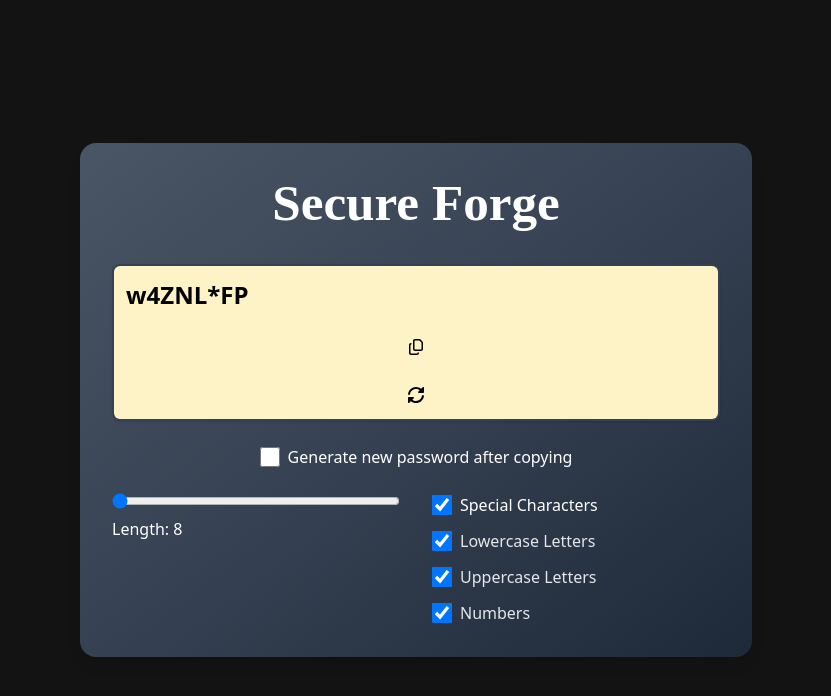
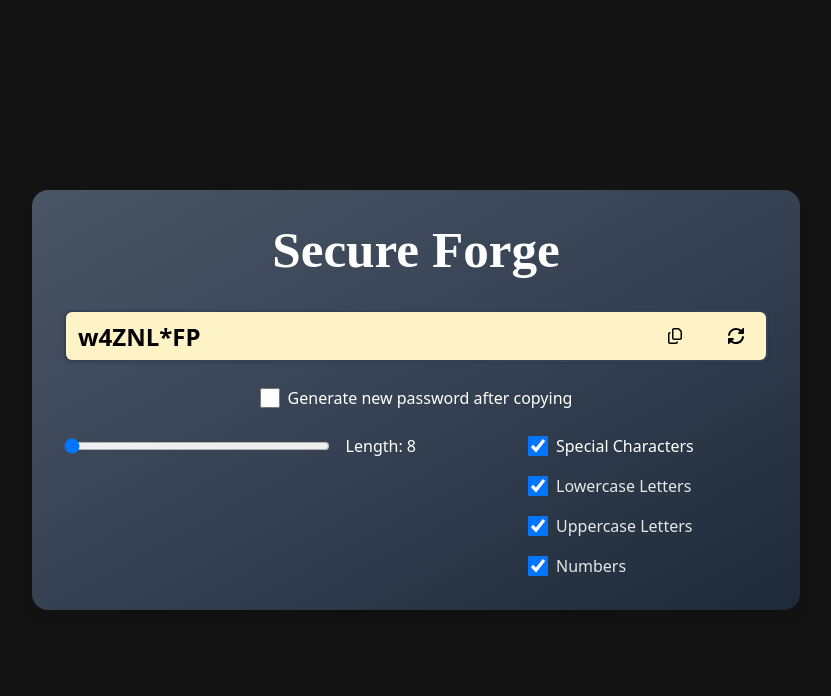
Before and after one commit to ritujha19/password-generator, a React (Vite) app: page / in a window 1280 px wide. Shown: the top 696 px of the page, without its empty margins (224-1055 px from the left). Built offline with nearby package versions, Linux system fonts and the light colour scheme.

Commit message:
updated app.jsx

```diff
--- a/src/App.jsx
+++ b/src/App.jsx
@@ -1,4 +1,4 @@
-import { useState, useCallback, useEffect } from "react";
+import { useState, useCallback, useEffect, useRef } from "react";
 import AOS from "aos";
 import "aos/dist/aos.css";
 import { FontAwesomeIcon } from "@fortawesome/react-fontawesome";
@@ -16,6 +16,8 @@ function App() {
   const [showToast, setShowToast] = useState(false);
   const [autoGenerateOnCopy, setAutoGenerateOnCopy] = useState(false);
 
+  const passwordRef = useRef(null);
+
   useEffect(() => {
     AOS.init({
       duration: 700,
@@ -25,6 +27,7 @@ function App() {
   }, []);
 
   const copyToClipboard = () => {
+    passwordRef.current?.select();
     navigator.clipboard.writeText(password);
     setShowToast(true);
     setTimeout(() => setShowToast(false), 800);
@@ -63,7 +66,7 @@ function App() {
     <>
       <div className="w-full min-h-screen flex items-center justify-center px-2 sm:px-6 md:px-10 box-border overflow-x-hidden">
         <div
-          className="w-full max-w-2xl p-4 sm:p-8 mx-auto bg-gradient-to-br from-gray-600 via-gray-700 to-gray-800 rounded-2xl shadow-lg"
+          className="w-full max-w-3xl p-4 sm:p-8 mx-auto bg-gradient-to-br from-gray-600 via-gray-700 to-gray-800 rounded-2xl shadow-lg"
           data-aos="zoom-out"
         >
           <div data-aos="fade-up" data-aos-delay="600">
@@ -72,7 +75,7 @@ function App() {
             </h1>
 
             {/* Password Display */}
-            <div className="flex flex-col xs:flex-row w-full shadow border-2 border-gray-700 rounded-lg overflow-hidden mb-6">
+            <div className="flex flex-col md:flex-row w-full shadow border-2 border-gray-700 rounded-lg overflow-hidden mb-6">
               <input
                 type="text"
                 value={password}
@@ -82,7 +85,7 @@ function App() {
               />
 
               {/* Buttons wrapper */}
-  <div className="flex flex-col xs:flex-row w-full xs:w-auto">
+              <div className="flex flex-row w-full md:w-auto">
                 <button
                   onClick={copyToClipboard}
                   className="h-12 w-full xs:w-1/2 text-black bg-amber-100 hover:bg-amber-200 transition flex items-center justify-center"
@@ -104,7 +107,6 @@ function App() {
               </div>
             </div>
 
-
             {/* Auto-generate on copy */}
             <div className="flex items-center gap-2 mb-6 justify-center text-xs sm:text-sm md:text-base">
               <input
@@ -120,27 +122,27 @@ function App() {
             </div>
 
             {/* Options */}
-            <div className="flex flex-col md:flex-row gap-6 md:gap-8 justify-between items-stretch">
+            <div className="flex flex-col md:flex-row gap-28 justify-between md:justify-between items-start w-full">
               {/* Length Slider */}
-              <div className="flex flex-col items-center md:items-start gap-2 w-full md:w-1/2">
+              <div className="flex flex-row items-center gap-4 w-full md:w-1/2">
                 <input
                   type="range"
                   min={8}
                   max={100}
-                  className="w-full cursor-pointer"
+                  className="w-4xl cursor-pointer"
                   value={length}
                   onChange={(e) => setLength(e.target.value)}
                 />
                 <label
                   htmlFor="length"
-                  className="text-white text-sm sm:text-base"
+                  className="text-white text-sm sm:text-base whitespace-nowrap"
                 >
                   Length: {length}
                 </label>
               </div>
 
               {/* Character Options */}
-              <div className="flex flex-col gap-3 text-xs sm:text-sm md:text-base items-start w-full md:w-1/2">
+              <div className="flex flex-col gap-4 w-full md:w-1/2">
                 <label className="flex items-center gap-2">
                   <input
                     type="checkbox"
```
Lines whose indentation alone changed are shown as unchanged.
